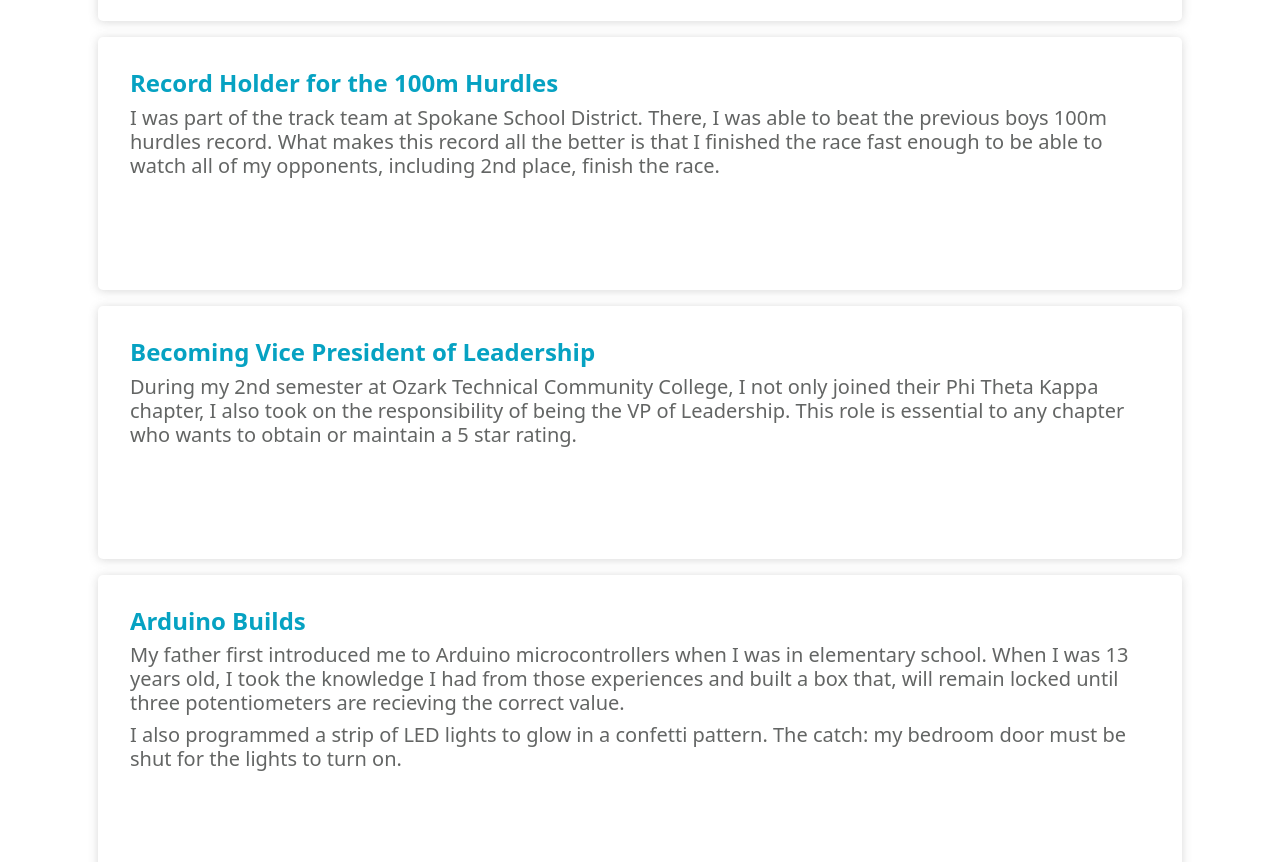
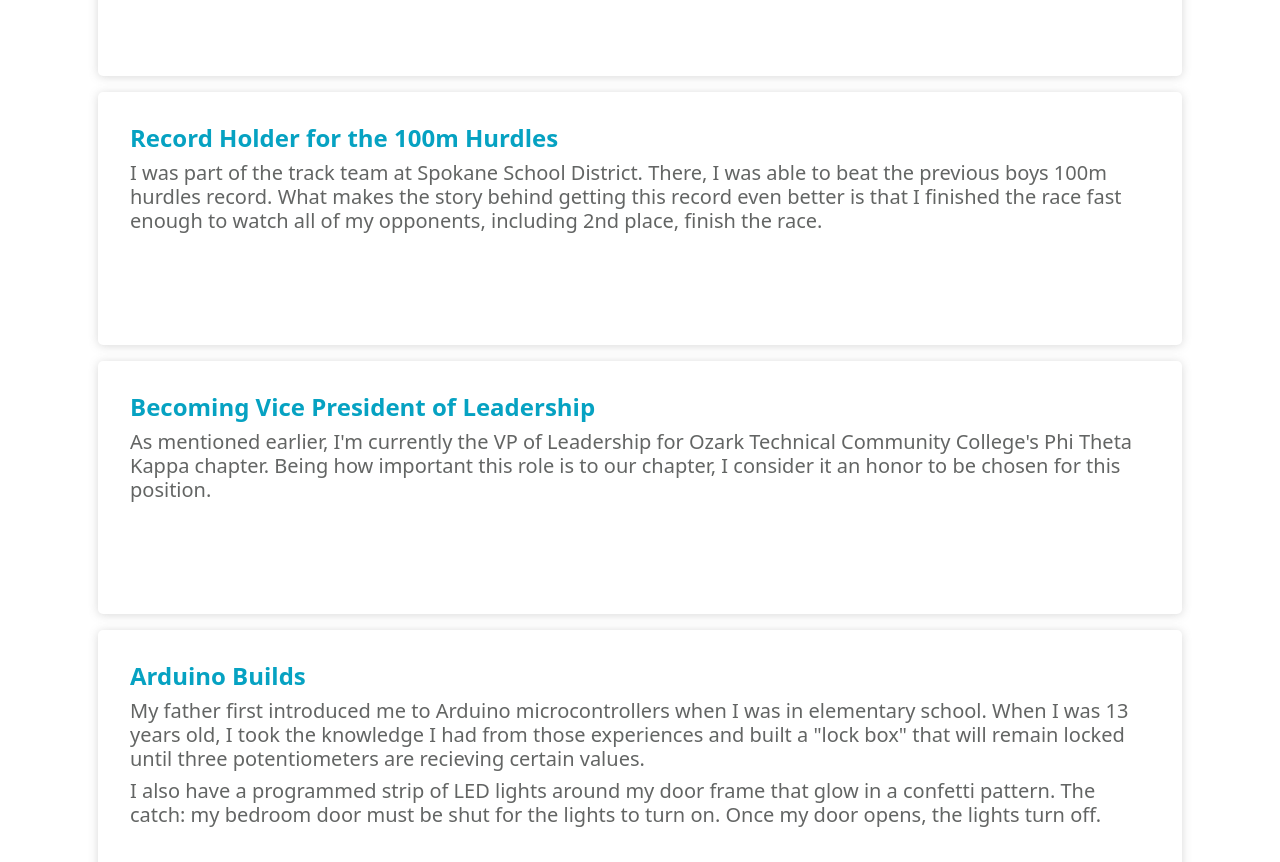
Before and after one commit to mitchellEddings/mitchellEddings.github.io, a plain HTML site: page index.html in a window 1280 px wide. Shown: the part 3287-4149 px from the top of the page. Drawn offline with nearby package versions, Linux system fonts and the light colour scheme.

Commit message:
edited more text for a few of my experiences and greatest accomplishments.

```diff
--- a/index.html
+++ b/index.html
@@ -94,8 +94,10 @@
         <div class="txt">
           <p>I was given the opportunity to tutor a student in math. His
             teacher wasn't teaching the subject good enough for most of his class to understand, and this student in
-            particular was falling behind. So, the parents of the kid sought me out and asked me to tutor their son. I would go to the family's house once a week for most of the school year until he
-            finally switched into a different teacher's class. During my time with him, his grade improved substantially,
+            particular was falling behind. So, the parents of the kid sought me out and asked me to tutor their son. I
+            would go to the family's house once a week for most of the school year until he
+            finally switched into a different teacher's class. During my time with him, his grade improved
+            substantially,
             increasing from a 'D' to a 'B'.</p>
         </div>
       </div>
@@ -125,8 +127,10 @@
           <h5>Ozark Technical Community College</h5>
         </div>
         <div class="txt">
-          <p>I joined OTC's PTK chapter in December of 2022. During the next semester, I decided to take some
-            responsibility for our chapter and become the VP of Leadership.</p>
+          <p>I joined OTC's PTK chapter in December of 2022. During the following semester, I was officially inducted
+            into our chapter as the new Vice President of Leadership. This position is integral to any PTK chapter who
+            wants to have or maintaina 5 star rating. It includes a lot of research, meetings with the President and
+            Vice President of OTC, and writing a report that must be submitted to the PTK organization.</p>
         </div>
       </div>
       <!-- #endregion -->
@@ -213,8 +217,8 @@
         <div class="grayTxt">
           <h4><b>Record Holder for the 100m Hurdles</b></h4>
           <h5>I was part of the track team at Spokane School District. There, I was able to beat the previous boys 100m
-            hurdles record. What makes this record all the better is that I finished the race fast enough to be able to
-            watch all of my opponents, including 2nd place, finish the race.</h5>
+            hurdles record. What makes the story behind getting this record even better is that I finished the race fast
+            enough to watch all of my opponents, including 2nd place, finish the race.</h5>
         </div>
         <div class="txt">&nbsp;</div>
       </div>
@@ -223,9 +227,7 @@
       <div class="xp">
         <div class="grayTxt">
           <h4><b>Becoming Vice President of Leadership</b></h4>
-          <h5>During my 2nd semester at Ozark Technical Community College, I not only joined their Phi Theta Kappa
-            chapter, I also took on the responsibility of being the VP of Leadership. This role is essential to any
-            chapter who wants to obtain or maintain a 5 star rating.</h5>
+          <h5>As mentioned earlier, I'm currently the VP of Leadership for Ozark Technical Community College's Phi Theta Kappa chapter. Being how important this role is to our chapter, I consider it an honor to be chosen for this position.</h5>
         </div>
         <div class="txt">&nbsp;</div>
       </div>
@@ -235,10 +237,10 @@
         <div class="grayTxt">
           <h4><b>Arduino Builds</b></h4>
           <h5>My father first introduced me to Arduino microcontrollers when I was in elementary school. When I was 13
-            years old, I took the knowledge I had from those experiences and built a box that, will remain locked until
-            three potentiometers are recieving the correct value.</h5>
-          <h5>I also programmed a strip of LED lights to glow in a confetti pattern. The catch: my bedroom door must be
-            shut for the lights to turn on.</h5>
+            years old, I took the knowledge I had from those experiences and built a "lock box" that will remain locked until
+            three potentiometers are recieving certain values.</h5>
+          <h5>I also have a programmed strip of LED lights around my door frame that glow in a confetti pattern. The catch: my bedroom door must be
+            shut for the lights to turn on. Once my door opens, the lights turn off.</h5>
         </div>
         <div class="txt">&nbsp;</div>
       </div>
```
